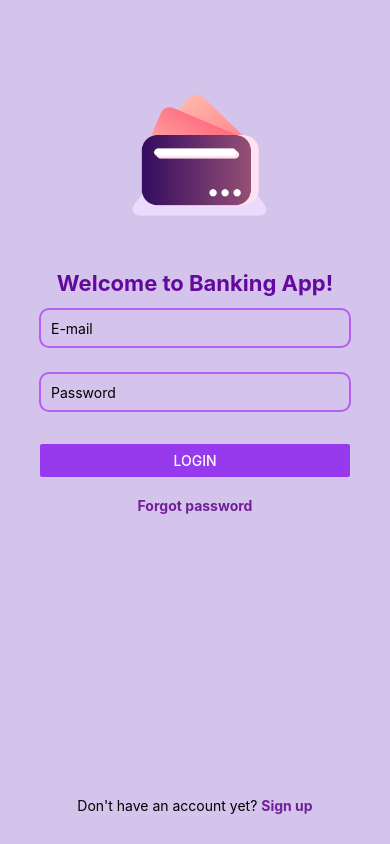
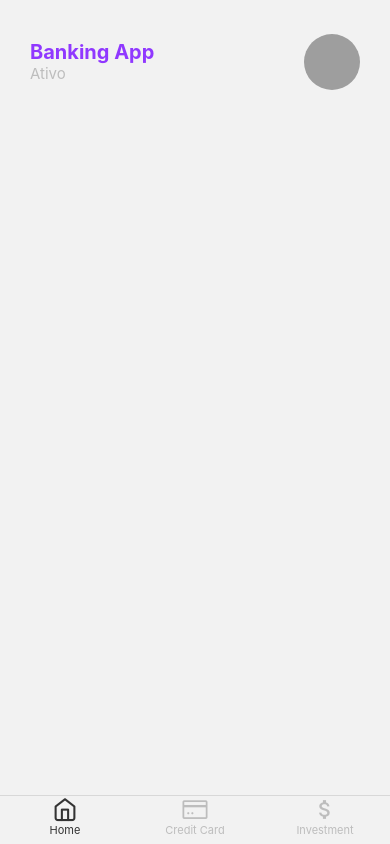
Before and after one commit to fernandakimiek/banking-app, a React Native app: screen /Home in a window 390 px wide. Built offline with nearby package versions, Linux system fonts and the light colour scheme; grey boxes are pictures that could not be loaded.

Commit message:
Criado rota de cartão de crédito e componente header do Home

```diff
--- /dev/null
+++ b/src/components/Header/index.tsx
@@ -0,0 +1,18 @@
+import React from 'react';
+import {Container, ContainerHeader, Avatar, AppName, Status} from './styles';
+
+export default function Header() {
+  return (
+    <Container>
+      <ContainerHeader>
+        <AppName>Banking App</AppName>
+        <Status>Ativo</Status>
+      </ContainerHeader>
+      <Avatar
+        source={{
+          uri: 'https://cloudflare-ipfs.com/ipfs/Qmd3W5DuhgHirLHGVixi6V76LhCkZUz6pnFt5AJBiyvHye/avatar/182.jpg',
+        }}
+      />
+    </Container>
+  );
+}
--- /dev/null
+++ b/src/components/Header/styles.ts
@@ -0,0 +1,35 @@
+import {Platform} from 'react-native';
+import styled from 'styled-components/native';
+
+export const Container = styled.View`
+  width: 100%;
+  padding: 10px;
+  flex-direction: row;
+  align-items: center;
+  justify-content: space-between;
+  margin-top: ${Platform.OS === 'ios' ? 0 : 20}px;
+`;
+
+export const ContainerHeader = styled.View`
+  padding: 10px;
+  margin-left: 10px;
+  justify-content: center;
+`;
+
+export const Avatar = styled.Image`
+  width: 56px;
+  height: 56px;
+  border-radius: 30px;
+  margin-right: 20px;
+`;
+
+export const AppName = styled.Text`
+  font-size: 20px;
+  color: ${({theme}) => theme.PURPLE};
+  font-weight: 700;
+`;
+
+export const Status = styled.Text`
+  font-size: 15px;
+  color: ${({theme}) => theme.GRAY4};
+`;
--- /dev/null
+++ b/src/routes/app.tsx
@@ -0,0 +1,18 @@
+import React from 'react';
+import {createNativeStackNavigator} from '@react-navigation/native-stack';
+
+import TabRoutes from './tab';
+
+const Stack = createNativeStackNavigator();
+
+export default function AppRoutes() {
+  return (
+    <Stack.Navigator
+      initialRouteName="TabRoutes"
+      screenOptions={{
+        headerShown: false,
+      }}>
+      <Stack.Screen name="TabRoutes" component={TabRoutes} />
+    </Stack.Navigator>
+  );
+}
--- a/src/routes/index.tsx
+++ b/src/routes/index.tsx
@@ -1,11 +1,13 @@
 import {NavigationContainer} from '@react-navigation/native';
 // import DrawerRoutes from './drawer';
-import AuthRoutes from './auth';
+// import AuthRoutes from './auth';
+import AppRoutes from './app';
 
 export default function Routes() {
   return (
     <NavigationContainer>
-      <AuthRoutes />
+      {/* <AuthRoutes /> */}
+      <AppRoutes />
     </NavigationContainer>
   );
 }
--- a/src/routes/tab.tsx
+++ b/src/routes/tab.tsx
@@ -1,6 +1,6 @@
 import * as React from 'react';
 
-import {Feather, MaterialIcons} from '@expo/vector-icons';
+import {Feather, MaterialIcons, AntDesign} from '@expo/vector-icons';
 import {
   BottomTabNavigationProp,
   createBottomTabNavigator,
@@ -8,6 +8,8 @@ import {
 
 import Home from '../screens/Home';
 import Investment from '../screens/Investment';
+import theme from '../styles/theme';
+import CreditCard from '../screens/CreditCard';
 
 const Tab = createBottomTabNavigator();
 
@@ -20,7 +22,21 @@ export type TabTypes = BottomTabNavigationProp<TabNavigation>;
 
 export default function TabRoutes() {
   return (
-    <Tab.Navigator screenOptions={{headerShown: false}}>
+    <Tab.Navigator
+      initialRouteName="Home"
+      screenOptions={{
+        headerShown: false,
+        tabBarShowLabel: true,
+        tabBarInactiveTintColor: theme.GRAY4,
+        tabBarActiveTintColor: theme.GRAY1,
+        tabBarStyle: {
+          paddingBottom: 7,
+          backgroundColor: theme.GRAY6,
+        },
+        tabBarLabelStyle: {
+          fontSize: 11,
+        },
+      }}>
       <Tab.Screen
         name="Home"
         component={Home}
@@ -32,13 +48,23 @@ export default function TabRoutes() {
         }}
       />
       <Tab.Screen
+        name="CreditCard"
+        component={CreditCard}
+        options={{
+          tabBarIcon: ({color, size}) => (
+            <AntDesign name="creditcard" size={size} color={color} />
+          ),
+          tabBarLabel: 'Credit Card',
+        }}
+      />
+      <Tab.Screen
         name="Investment"
         component={Investment}
         options={{
           tabBarIcon: ({color, size}) => (
             <MaterialIcons name="attach-money" size={size} color={color} />
           ),
-          tabBarLabel: 'Investir',
+          tabBarLabel: 'Investment',
         }}
       />
     </Tab.Navigator>
--- /dev/null
+++ b/src/screens/CreditCard/index.tsx
@@ -0,0 +1,23 @@
+import React from 'react';
+import {StyleSheet, Text, View} from 'react-native';
+
+export default function CreditCard() {
+  return (
+    <View style={styles.container}>
+      <Text style={styles.title}>Credit Card</Text>
+    </View>
+  );
+}
+
+const styles = StyleSheet.create({
+  container: {
+    flex: 1,
+    backgroundColor: '#fff',
+    alignItems: 'center',
+    justifyContent: 'center',
+  },
+  title: {
+    fontSize: 22,
+    fontWeight: 'bold',
+  },
+});
--- a/src/screens/Home/index.tsx
+++ b/src/screens/Home/index.tsx
@@ -1,23 +1,11 @@
 import React from 'react';
-import {StyleSheet, Text, View} from 'react-native';
+import Header from '../../components/Header';
+import {Container} from './styles';
 
 export default function Home() {
   return (
-    <View style={styles.container}>
-      <Text style={styles.title}>Home</Text>
-    </View>
+    <Container>
+      <Header />
+    </Container>
   );
 }
-
-const styles = StyleSheet.create({
-  container: {
-    flex: 1,
-    backgroundColor: '#fff',
-    alignItems: 'center',
-    justifyContent: 'center',
-  },
-  title: {
-    fontSize: 22,
-    fontWeight: 'bold',
-  },
-});
--- /dev/null
+++ b/src/screens/Home/styles.ts
@@ -0,0 +1,6 @@
+import styled from 'styled-components/native';
+
+export const Container = styled.View`
+  flex: 1;
+  background-color: ${({theme}) => theme.GRAY6};
+`;
```
